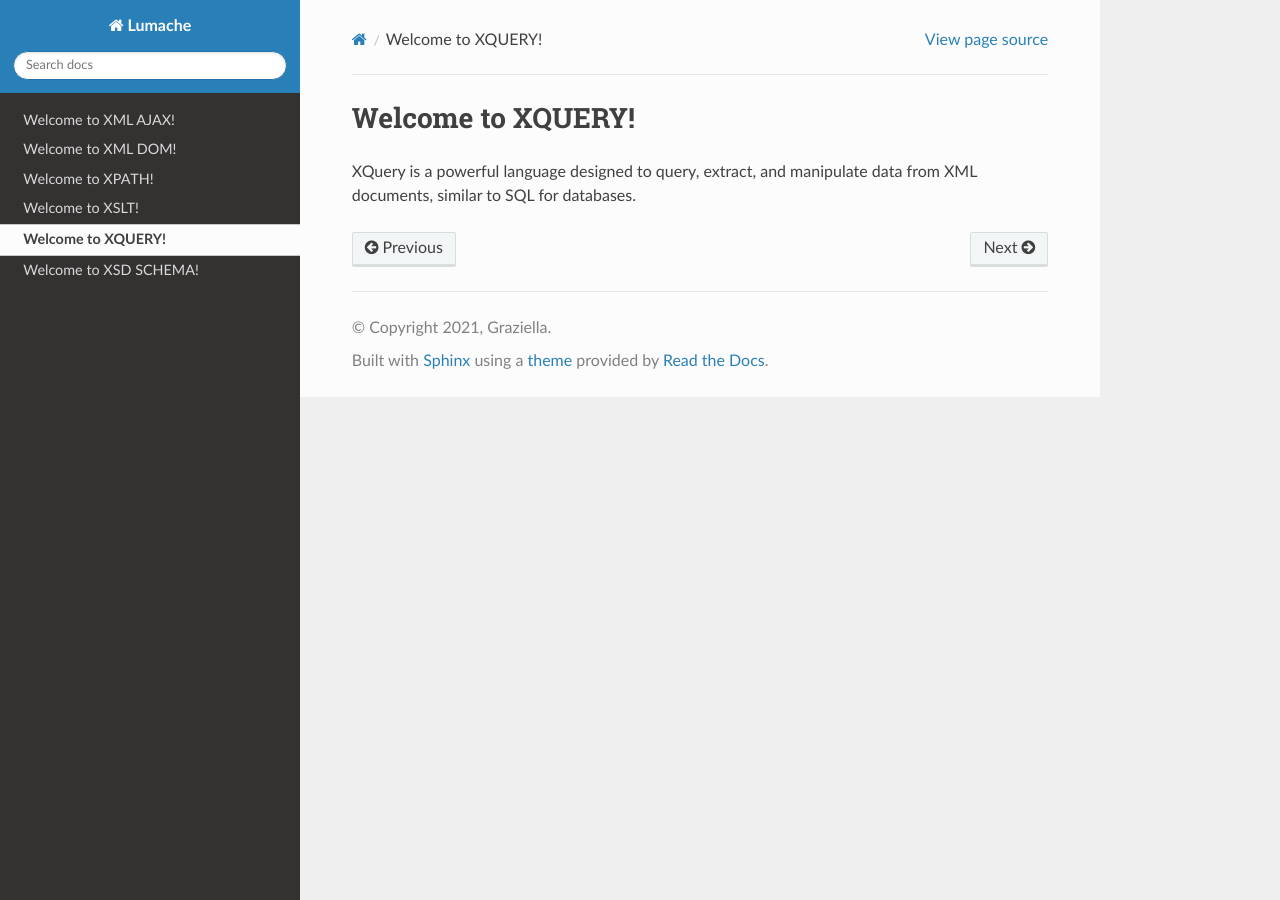
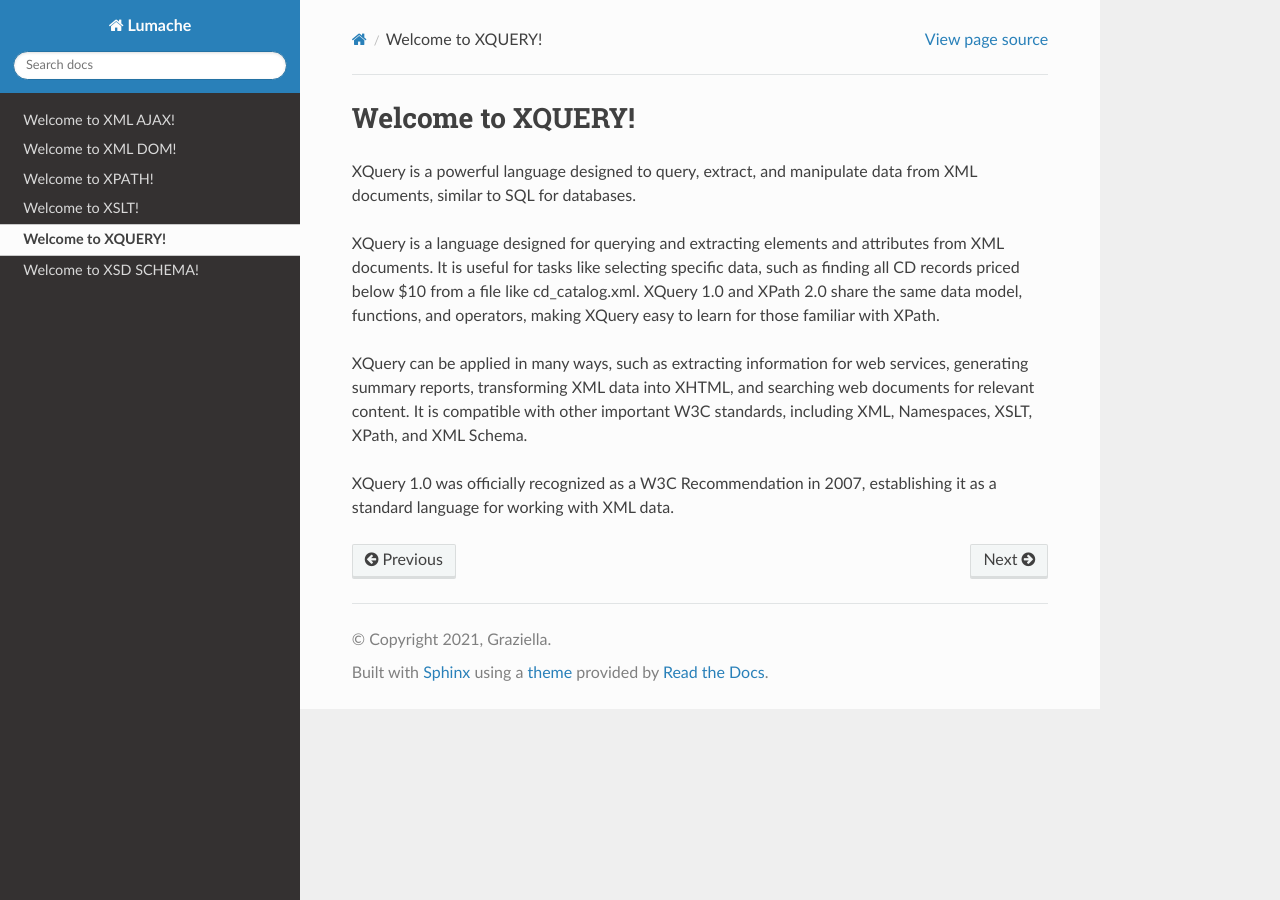
Before and after one commit to riah89294/xml-tutorial, a Sphinx documentation site: the page built from docs/source/xquery.rst, in a window 1280 px wide. Built offline with Sphinx 7.4.7 and the Read the Docs theme 3.1.0, drawn with Linux system fonts in a browser that asks for light colours; pages that are not in the unit, such as notebooks, are missing from menus.

Commit message:
Update xquery.rst

```diff
--- a/docs/source/xquery.rst
+++ b/docs/source/xquery.rst
@@ -3,3 +3,9 @@ Welcome to XQUERY!
 
 
 XQuery is a powerful language designed to query, extract, and manipulate data from XML documents, similar to SQL for databases.
+
+XQuery is a language designed for querying and extracting elements and attributes from XML documents. It is useful for tasks like selecting specific data, such as finding all CD records priced below $10 from a file like cd_catalog.xml. XQuery 1.0 and XPath 2.0 share the same data model, functions, and operators, making XQuery easy to learn for those familiar with XPath.
+
+XQuery can be applied in many ways, such as extracting information for web services, generating summary reports, transforming XML data into XHTML, and searching web documents for relevant content. It is compatible with other important W3C standards, including XML, Namespaces, XSLT, XPath, and XML Schema.
+
+XQuery 1.0 was officially recognized as a W3C Recommendation in 2007, establishing it as a standard language for working with XML data.
```
